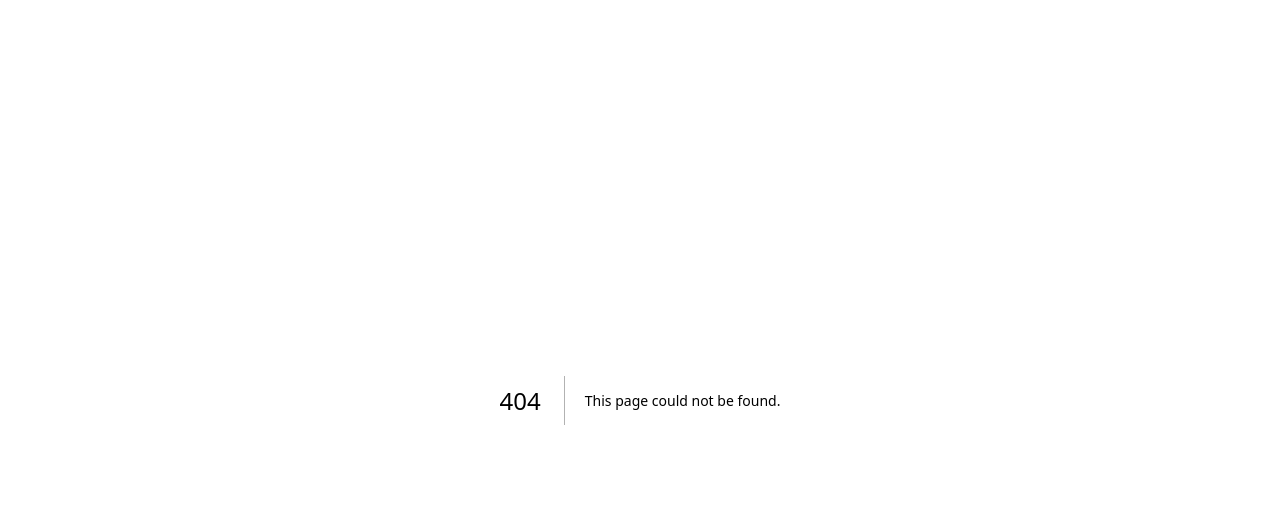
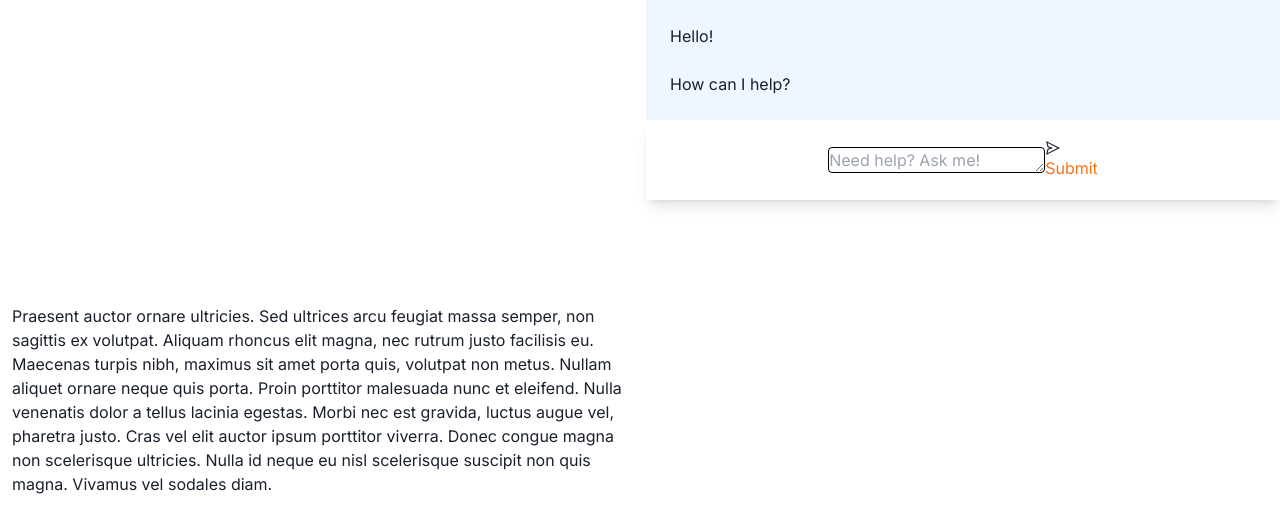
Before and after one commit to kz4killua/open-tutor, a Next.js app in the folder frontend/: page /journeys/1/1 in a window 1280 px wide. Before the commit this address had no page. Shown: the top 532 px of the page. Built offline with nearby package versions, Linux system fonts and the light colour scheme.

Commit message:
Initialize journeys and sections

```diff
--- /dev/null
+++ b/frontend/src/app/journeys/[journey_id]/[section_id]/page.js
@@ -0,0 +1,67 @@
+import { AiOutlineSend } from "react-icons/ai"
+import { Tooltip } from "@chakra-ui/react"
+
+
+export default function JourneySectionView() {
+
+  const section = {
+    "id": 1,
+    "content": "Praesent auctor ornare ultricies. Sed ultrices arcu feugiat massa semper, non sagittis ex volutpat. Aliquam rhoncus elit magna, nec rutrum justo facilisis eu. Maecenas turpis nibh, maximus sit amet porta quis, volutpat non metus. Nullam aliquet ornare neque quis porta. Proin porttitor malesuada nunc et eleifend. Nulla venenatis dolor a tellus lacinia egestas. Morbi nec est gravida, luctus augue vel, pharetra justo. Cras vel elit auctor ipsum porttitor viverra. Donec congue magna non scelerisque ultricies. Nulla id neque eu nisl scelerisque suscipit non quis magna. Vivamus vel sodales diam."
+  }
+
+  const messages = [
+    {"role": "user", "content": "Hello!"},
+    {"role": "assistant", "content": "How can I help?"},
+  ]
+
+  return (
+    <main className="w-screen h-screen flex flex-row">
+
+      <div className="w-full p-3 flex items-center justify-center">
+        { section.content }
+      </div>
+
+      <div className="w-full">
+
+        <div className="w-full p-3 bg-blue-50 whitespace-pre-wrap">
+          { messages.map((message, i) => <SectionChatMessage key={i} message={message} /> ) }
+        </div>
+
+        <ChatInputField />
+
+      </div>
+
+    </main>
+  )
+}
+
+
+function ChatInputField() {
+  return (
+    <form className="bg-white px-5 py-5 rounded-t-xl shadow-lg text-center z-30">
+      <div className="flex items-center justify-center">
+
+        <textarea resize="none" className="rounded border-black border" rows={1} padding="5" placeholder="Need help? Ask me!" id="query" maxLength={4000} />
+
+        <Tooltip hasArrow label="Send message">
+          <div className="flex flex-col">
+            <button type="submit">
+              <AiOutlineSend />
+            </button>
+            <span className="text-orange-500">Submit</span>
+          </div>
+        </Tooltip>
+
+      </div>
+    </form>
+  )
+}
+
+
+function SectionChatMessage({ message }) {
+  return (
+    <div className={`w-full p-3 ${message.role === "assistant" ? 'bg-blue-50' : ''} whitespace-pre-wrap`}>
+      { message.content }
+    </div>
+  )
+}
--- /dev/null
+++ b/frontend/src/app/journeys/[journey_id]/page.js
@@ -0,0 +1,36 @@
+export default function JourneyViewPage() {
+
+  const journey = {
+
+  }
+
+  const sections = [
+    {"id": 1},
+    {"id": 2},
+    {"id": 3},
+    {"id": 4},
+    {"id": 5},
+  ]
+
+
+  return (
+    <main className="w-screen h-screen flex flex-col gap-y-5 p-5">
+      {
+        sections.map(
+          (section, i) => <JourneySectionLink section={section} i={i} />
+        )
+      }
+    </main>
+  )
+}
+
+
+function JourneySectionLink({ section, i }) {
+  return (
+    <div className="w-72 h-16 max-w-full rounded-lg bg-blue-500 flex items-center justify-center">
+      <div className="text-white text-center font-semibold text-lg">
+        Section { i + 1 }
+      </div>
+    </div>
+  )
+}
```
